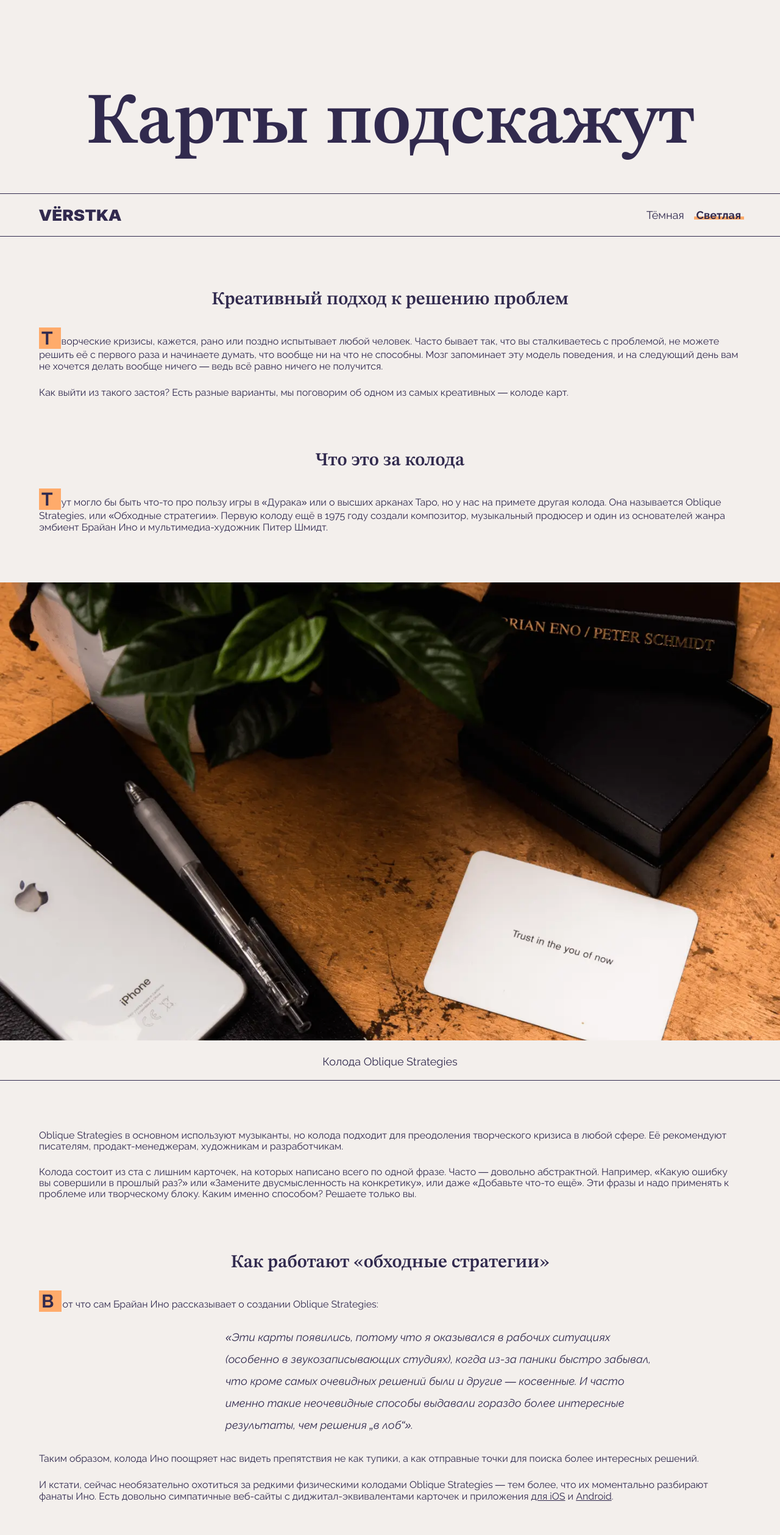
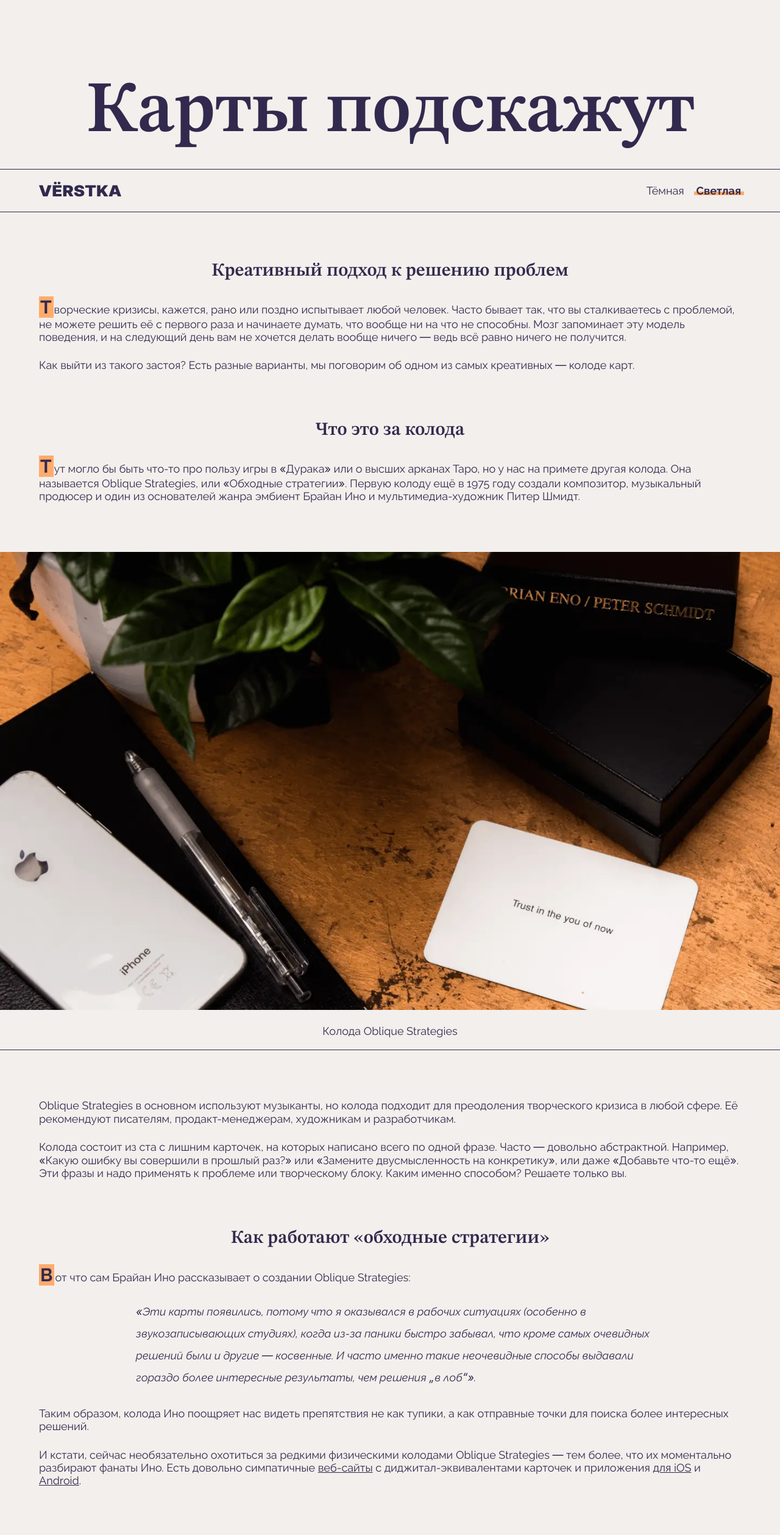
Before and after one commit to Lyapo4ka/karty-podskazhut, a plain HTML site: page index.html in a window 1280 px wide. Shown: the top 2517 px of the page at 61% size. Drawn offline with Linux system fonts and the light colour scheme.

Commit message:
Правки после ревью

```diff
--- a/index.html
+++ b/index.html
@@ -21,8 +21,14 @@
           </svg>
         </div>
         <ul class="header__theme-toggler">
-          <li class="header__theme-button header__theme-button_type_dark">Тёмная</li>
-          <li class="header__theme-button header__theme-button_type_light header__theme-button_is-active">Светлая</li>
+          <li>
+            <button class="header__theme-button header__theme-button_type_dark">Тёмная</button>
+          </li>
+          <li>
+            <button class="header__theme-button header__theme-button_type_light header__theme-button_is-active">
+              Светлая
+            </button>
+          </li>
         </ul>
       </nav>
     </header>
@@ -66,9 +72,9 @@
       <h2 class="heading content__title">Как работают «обходные стратегии»</h2>
       <div class="content__text-block content__text-block_type_first-lettered">
         <p class="content__paragraph">Вот что сам Брайан Ино рассказывает о создании Oblique Strategies:</p>
-        <article class="content__blockquote">«Эти карты появились, потому что я оказывался в рабочих ситуациях (особенно в звукозаписывающих студиях), когда из-за паники быстро забывал, что кроме самых очевидных решений были и другие — косвенные. И часто именно такие неочевидные способы выдавали гораздо более интересные результаты, чем решения „в лоб“».</article>
+        <blockquote class="content__blockquote">«Эти карты появились, потому что я оказывался в рабочих ситуациях (особенно в звукозаписывающих студиях), когда из-за паники быстро забывал, что кроме самых очевидных решений были и другие — косвенные. И часто именно такие неочевидные способы выдавали гораздо более интересные результаты, чем решения „в лоб“».</blockquote>
         <p class="content__paragraph">Таким образом, колода Ино поощряет нас видеть препятствия не как тупики, а как отправные точки для поиска более интересных решений.</p>
-        <p class="content__paragraph">И кстати, сейчас необязательно охотиться за редкими физическими колодами Oblique Strategies — тем более, что их моментально разбирают фанаты Ино. Есть довольно симпатичные веб-сайты с диджитал-эквивалентами карточек и приложения
+        <p class="content__paragraph">И кстати, сейчас необязательно охотиться за редкими физическими колодами Oblique Strategies — тем более, что их моментально разбирают фанаты Ино. Есть довольно симпатичные <a class="link" href="https://obliquestrategies.ca/" target="_blank">веб-сайты</a> с диджитал-эквивалентами карточек и приложения
           <a class="link" href="https://apps.apple.com/us/app/oblique-strategies-se/id1104927011" target="_blank">для iOS</a> и <a class="link" href="https://play.google.com/store/apps/details?id=com.monoloco.obliquestrategies&hl=en_US&gl=US&pli=1" target="_blank">Android</a>.</p>
       </div>
       <article class="content__card">
@@ -86,7 +92,7 @@
       </div>
     </main>
     <footer class="footer">
-      <div class="footer__copyright">VЁRSTKA</div>
+      <div class="footer__copyright"><p>VЁRSTKA</p></div>
     </footer>
     <script src="./scripts/theme-changer.js"></script>
   </body>
--- a/styles/style.css
+++ b/styles/style.css
@@ -2,7 +2,7 @@
   --bg-color: #F3EFEC;
   --text-color: #312A4E;
   --accent-color: #FFAB6B;
-  --main-font: 'Raleway', sans-serif;
+  --main-font: 'Raleway', Inter;
   --accent-font: 'STIX Two Text', serif;
 }
 
@@ -23,7 +23,7 @@
   margin: 0;
   color: var(--text-color);
   background-color: var(--bg-color);
-  font-family: var(--main-font, sans-serif);
+  font-family: var(--main-font, Inter);
 }
 
 p,
@@ -53,20 +53,20 @@ figure {
 
 .header__title {
   font-size: clamp(3.75rem, 2.5rem + 6.1728vw, 7.5rem);
-  margin-bottom: 40px;
+  margin-block-end: 19px;
   text-align: center;
-  font-family: var(--accent-font);
+  font-family: var(--accent-font, serif);
 }
 
 .content__title {
   font-size: 30px;
-  margin-top: 7vw;
-  margin-bottom: 2.5vw;
-  font-family: var(--accent-font);
+  margin-top: 6.47vw;
+  margin-bottom: 2.2vw;
+  font-family: var(--accent-font, serif);
 }
 
 .header {
-  padding-top: 10vw;
+  padding-block-start: 8.5%;
 }
 
 a:focus,
@@ -157,8 +157,12 @@ a:focus-within {
   padding: 0;
 }
 
+.content__paragraph {
+  font-size: 18px;
+}
+
 .content__text-block .content__paragraph:not(:last-child) {
-  margin-bottom: 1.5em;
+  margin-bottom: 1.4em;
 }
 
 .link {
@@ -166,14 +170,14 @@ a:focus-within {
 }
 
 .content__blockquote {
-  inline-size: 75%;
-  margin: 0 auto 1.5em;
-  font-family: var(--main-font);
+  font-family: var(--main-font, Inter);
   font-size: 18px;
   font-style: italic;
   font-weight: 400;
   line-height: 200%; /* 36px */
-  padding-left: 162px;
+  padding-left: 159px;
+  margin-bottom: 1.7em;
+  inline-size: 88%;
 }
 
 .content__list {
@@ -181,8 +185,7 @@ a:focus-within {
   padding: 0 0 0 40px;
   display: flex;
   flex-direction: column;
-  gap: 10px;
-  padding-inline-start: 15px;
+  padding-inline-start: 40px;
 }
 
 .content__list-item {
@@ -217,14 +220,14 @@ a:focus-within {
 
 .content__text-block_type_first-lettered .content__paragraph:first-of-type::first-letter {
   background: var(--accent-color);
-  padding: 0 4px;
+  padding: 0 2px;
   margin-inline-end: 1px;
   display: inline-block;
   font-size: 30px;
   font-style: normal;
   font-weight: 700;
   line-height: normal;
-  letter-spacing: 9px;
+  letter-spacing: 1px;
 }
 
 .theme_dark .content__text-block_type_first-lettered .content__paragraph:first-of-type::first-letter {
@@ -262,7 +265,7 @@ a:focus-within {
 .content__card-title {
   color: var(--text-color);
   text-align: center;
-  font-family: var(--accent-font);
+  font-family: var(--accent-font, serif);
   font-size: 60px;
   font-style: normal;
   font-weight: 600;
@@ -272,7 +275,7 @@ a:focus-within {
 .content__card-subtitle {
   color: var(--text-color);
   text-align: center;
-  font-family: var(--main-font);
+  font-family: var(--main-font, Inter);
   font-size: 18px;
   font-style: normal;
   font-weight: 400;
@@ -295,17 +298,20 @@ a:focus-within {
   block-size: 0.5ch;
 }
 
+.theme_dark .colored-text::after {
+  background-image: url("../images/pattern.svg");
+}
+
 .content__figure + .content__text-block {
-  line-height: 1.13em;
+  line-height: 1.34em;
 }
 
 .footer {
-  flex-shrink: 0;
   border-top: 1px solid currentColor;
   display: flex;
   justify-content: center;
   align-items: center;
-  margin-top: 9.6vw;
+  margin-top: 10.4vw;
   padding: 2.5vw;
   width: 100%;
 }
@@ -318,3 +324,8 @@ a:focus-within {
   font-weight: 400;
   line-height: normal;
 }
+
+::-webkit-scrollbar {
+  width: 0;
+  background: transparent;
+}
```
